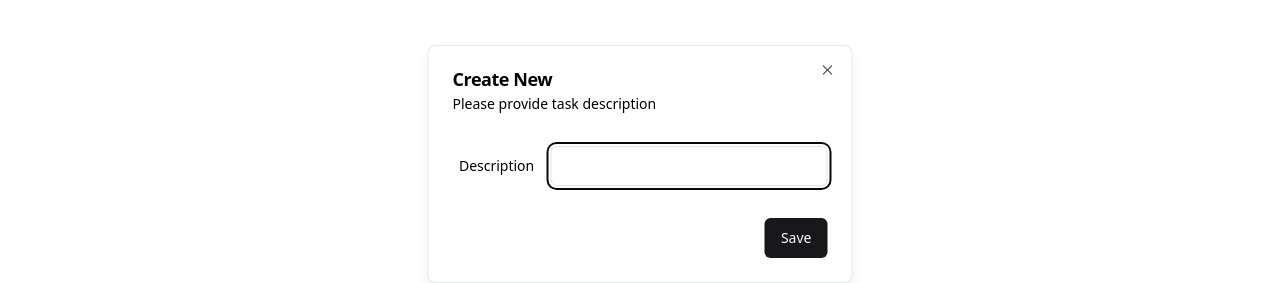
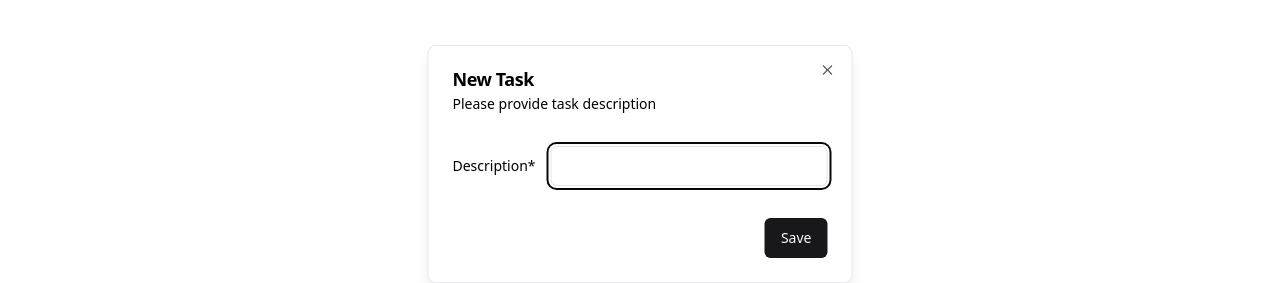
Before and after one commit to jknezevic1712/TMB, a Next.js app: page / in a window 1280 px wide. Both pictures are taken after a click on the button "Create New". Shown: the part 236-519 px from the top of the page. Built offline with nearby package versions, Linux system fonts and the light colour scheme; no server answers.

Commit message:
Working on adding new task.

```diff
--- a/package.json
+++ b/package.json
@@ -24,6 +24,7 @@
     "next-auth": "^4.23.0",
     "react": "18.2.0",
     "react-dom": "18.2.0",
+    "react-hook-form": "^7.47.0",
     "tailwind-merge": "^1.14.0",
     "tailwindcss-animate": "^1.0.7",
     "zod": "^3.22.4"
--- a/src/components/organisms/addNewDialog/index.tsx
+++ b/src/components/organisms/addNewDialog/index.tsx
@@ -1,3 +1,6 @@
+import { useForm, SubmitHandler } from "react-hook-form";
+
+// components
 import {
   DialogWrapper,
   DialogHeader,
@@ -11,13 +14,27 @@ import { Button } from "@/components/atoms/Button";
 import { Input } from "@/components/atoms/Input";
 import Label from "@/components/atoms/Label";
 
+type FormInputs = {
+  description: string;
+};
 type AddNewDialogProps = {
   name: string;
   title: string;
   description: string;
+  submitAction: (description: string) => Promise<void>;
 };
 export default function AddNewDialog(props: AddNewDialogProps) {
-  const { name, title, description } = props;
+  const { name, title, description, submitAction } = props;
+  const {
+    register,
+    handleSubmit,
+    watch,
+    formState: { errors },
+  } = useForm<FormInputs>();
+  const onSubmit: SubmitHandler<FormInputs> = async (data) => {
+    console.log(data);
+    await submitAction(data.description);
+  };
 
   return (
     <DialogWrapper>
@@ -29,18 +46,25 @@ export default function AddNewDialog(props: AddNewDialogProps) {
           <DialogTitle>{title}</DialogTitle>
           <DialogDescription>{description}</DialogDescription>
         </DialogHeader>
-        <div className="grid gap-4 py-4">
+        <form
+          id="dialogForm"
+          className="grid gap-4 py-4"
+          onSubmit={handleSubmit(onSubmit)}
+        >
           <div className="grid grid-cols-4 items-center gap-4">
             <Label htmlFor="description" className="text-right">
-              Description
+              Description&#42;
             </Label>
             <Input
               id="description"
-              // value=""
               className="col-span-3"
+              {...register("description", { required: true })}
             />
           </div>
-        </div>
+          {errors.description && (
+            <span className="text-red-600">This field is required</span>
+          )}
+        </form>
         <DialogFooter>
           <Button form="dialogForm" type="submit">
             Save
--- a/src/components/organisms/tasks/index.tsx
+++ b/src/components/organisms/tasks/index.tsx
@@ -13,8 +13,9 @@ export default function Tasks() {
         <h1 className="text-xl font-bold">Tasks</h1>
         <AddNewDialog
           name="Create New"
-          title="Create New"
+          title="New Task"
           description="Please provide task description"
+          submitAction={addNewTask}
         />
       </div>
 
```
Also changed, not shown: 1 other file (tests, documents, lock files or other folders).
